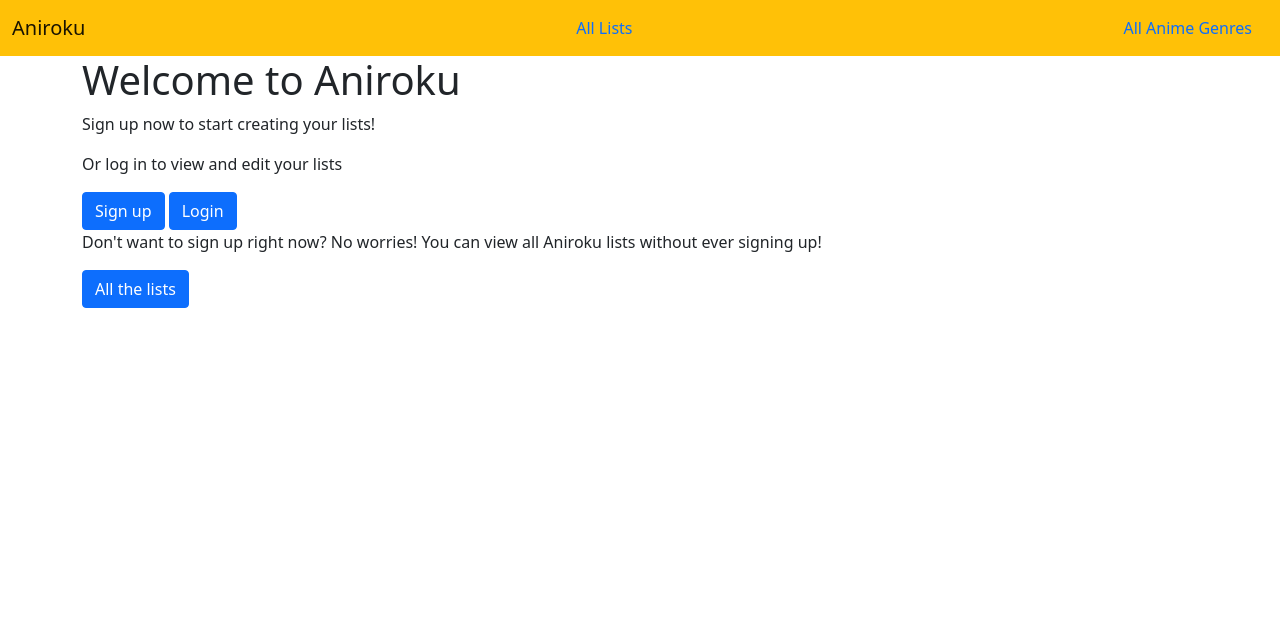
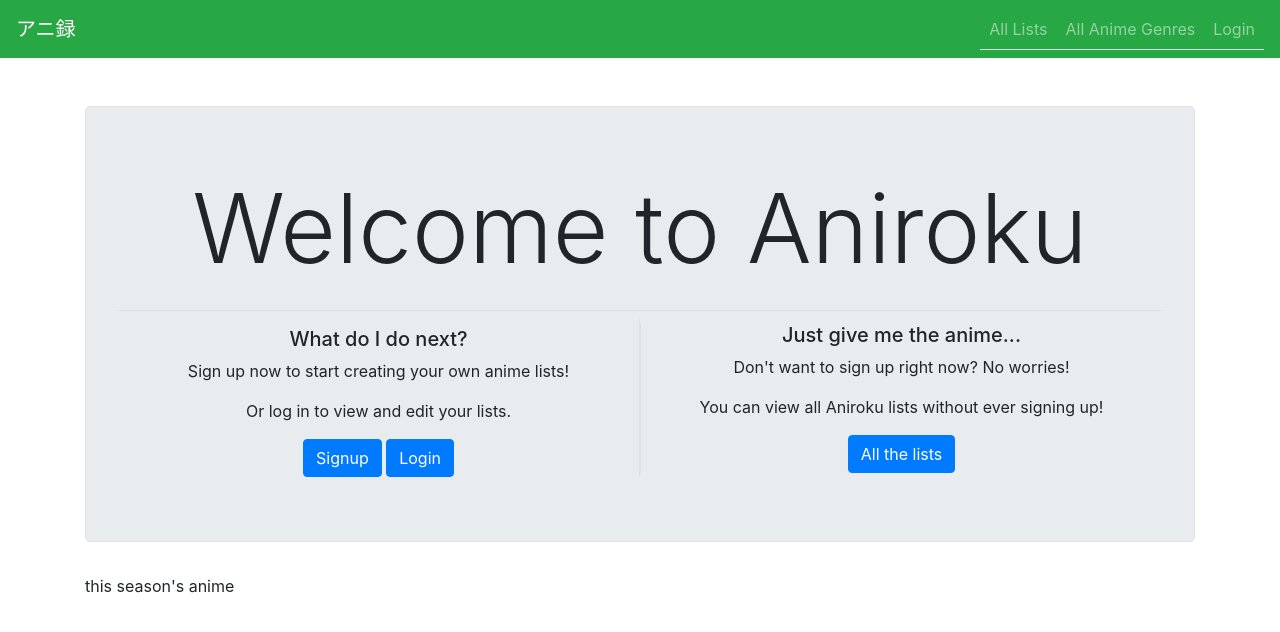
Before and after one commit to sfederma95/aniroku, a Flask app: page / in a window 1280 px wide. Shown: the top 632 px of the page. Run offline with Flask 2, Linux system fonts and the light colour scheme; parts of the project's set-up code (start-up, migrations or seed data) failed here and were passed over; some libraries are stand-ins or nearby versions.

Commit message:
working on styling homepage first

```diff
--- a/app.py
+++ b/app.py
@@ -1,27 +1,28 @@
-from secrets import SECRET_KEY, DATABASE_URL
-from flask import Flask, render_template, request, flash, redirect, session
+from flask import Flask, render_template, request, flash, redirect, session, abort
 from flask_debugtoolbar import DebugToolbarExtension
 from sqlalchemy.exc import IntegrityError
 import requests
 from flask_bcrypt import Bcrypt
 from genres import jikan_genres
-from funcs import get_anime_info, byRating, standardize
+from funcs import get_anime_info, byRating, standardize, send_email, make_list_entry, send_anime_recommendation, invalid_signup
+from funcs import app_funcs
 from flask_login import LoginManager, login_user, login_required, logout_user, current_user
 from flask_wtf.csrf import CSRFProtect
 from profanity_filter import ProfanityFilter
 import spacy
+from flask_mail import Mail, Message
+from sqlalchemy import and_
+from rake_nltk import Rake
 
 from forms import NewUserForm, LoginForm, ListForm, ListUpdateForm, AnimeEntryForm, CategoryForm, SuggestionForm, DeleteUserForm, UpdateUserForm, AddAnimeForm
 from models import db, connect_db, User, List, List_Entry, Comment, Category, Suggestion
 
 app = Flask(__name__)
+app.config.from_pyfile('config.py')
+app.register_blueprint(app_funcs)
 
-app.config['SQLALCHEMY_DATABASE_URI'] = DATABASE_URL
+mail=Mail(app)
 
-app.config['SQLALCHEMY_TRACK_MODIFICATIONS'] = False
-app.config['SQLALCHEMY_ECHO'] = False
-app.config['DEBUG_TB_INTERCEPT_REDIRECTS'] = False
-app.config['SECRET_KEY'] = SECRET_KEY
 toolbar = DebugToolbarExtension(app)
 csrf = CSRFProtect(app)
 bcrypt = Bcrypt()
@@ -37,6 +38,8 @@ pf = ProfanityFilter()
 nlp = spacy.load('en')
 profanity_filter = ProfanityFilter(nlps={'en': nlp})
 nlp.add_pipe(profanity_filter.spacy_component, last=True)
+
+r = Rake(max_length=1)
 
 @login_manager.user_loader
 def load_user(user_id):
@@ -69,16 +72,11 @@ def user_signup():
             )
                 db.session.commit()
                 login_user(user)
+                send_email(f'Welcome to Aniroku, {user.username}!', user.email, 'Create fun lists to share with your friends!')
                 return redirect(f"/my-lists/{user.id}")
             except IntegrityError:
                 db.session.rollback()
-                if User.query.filter(User.username == form.username.data).first() and User.query.filter(User.email == form.email.data).first():
-                    flash("Username already taken", 'danger')
-                    flash("Email is associated with another account", 'danger')
-                elif User.query.filter(User.email == form.email.data).first():
-                    flash("Email is associated with another account", 'danger')
-                else:
-                    flash("Username already taken", 'danger')
+                invalid_signup(form.username.data,form.email.data)
     return render_template('signup.html', form=form)
 
 
@@ -121,6 +119,7 @@ def create_list(user_id):
                         description=form.description.data, user_id=user.id)
                 db.session.add(new_list)
                 db.session.commit()
+                flash("List created successfully!", "success")
                 return redirect(f"/my-lists/{user.id}")
             except IntegrityError:
                 db.session.rollback()
@@ -158,6 +157,7 @@ def update_list(list_id):
                 curr_list.description = form.description.data or curr_list.description
                 db.session.add(curr_list)
                 db.session.commit()
+                flash("Your list was updated successfully!", "success")
                 return redirect(f'/lists/{curr_list.id}')
             except:
                 db.session.rollback()
@@ -174,7 +174,7 @@ def add_to_list(list_id):
     search = request.args.get('q')
     form = AnimeEntryForm()
     form.categories.choices = [(c.name, c.name)
-                              for c in Category.query.all()]
+                              for c in Category.query.all()] or [('None','None')]
     if not search:
         anime=None
     else:
@@ -184,24 +184,12 @@ def add_to_list(list_id):
         form.anime.choices = [(a['mal_id'], a['title'])
                               for a in anime['results']]
     if form.validate_on_submit():
-        anime_info = get_anime_info(form.anime.data)
-        if pf.is_profane(form.comments.data) == True:
-            flash('Please avoid using profanity!','danger')
+        already_on_list = List_Entry.query.filter(and_(List_Entry.anime_id==form.anime.data, List_Entry.list_id==curr_list.id)).first()
+        if already_on_list:
+            flash("This anime is already on your list!", "danger")
         else:
-            try:
-                entry = List_Entry(list_id=curr_list.id, anime_id=form.anime.data,
-                           rating=form.rating.data or 0, anime_title=anime_info['anime_title'],
-                           anime_img_url=anime_info['anime_img_url'],anime_type=anime_info['anime_type'],
-                           anime_genres=anime_info['anime_genres'], categories=form.categories.data)
-                db.session.add(entry)
-                db.session.commit()
-                comment = Comment(entry_id=entry.id, entry_owner=True, text=form.comments.data or 'No comment by owner.', username=curr_list.users.username)
-                db.session.add(comment)
-                db.session.commit()
-                return redirect(f'/lists/{curr_list.id}/add')
-            except IntegrityError:
-                db.session.rollback()
-                flash("This anime is already on your list!", "danger")
+            make_list_entry(form.anime.data,curr_list.id,form.rating.data,form.categories.data)
+            flash("This anime has been added to your list!", "success")
     return render_template('list-addition.html', form=form, curr_list=curr_list, anime=anime)
 
 @app.route('/<list_id>/<entry_id>/remove',methods=['POST'])
@@ -214,6 +202,7 @@ def remove_from_list(list_id,entry_id):
         return redirect("/login")
     db.session.delete(entry)
     db.session.commit()
+    flash("This title was removed from your list!", "success")
     return redirect(f'/lists/{curr_list.id}')
 
 @app.route('/<list_id>/<entry_id>/update',methods=['POST'])
@@ -229,6 +218,7 @@ def update_entry(list_id,entry_id):
     entry.rating = request.form['rating'] or entry.rating
     db.session.add(entry)
     db.session.commit()
+    flash("Your entry has been updated!", "success")
     return redirect(f'/lists/{curr_list.id}')
 
 @app.route('/lists/<list_id>/delete',methods=['POST'])
@@ -240,6 +230,7 @@ def delete_list(list_id):
         return redirect("/login")
     db.session.delete(curr_list)
     db.session.commit()
+    flash("Your list was deleted successfully!", "success")
     return redirect(f'/my-lists/{curr_list.users.id}')
 
 @app.route('/genres')
@@ -247,7 +238,7 @@ def get_all_genres():
     genres = jikan_genres
     return render_template('all-genres.html',genres=genres)
 
-@app.route('/genres/<genre_id>')
+@app.route('/genres/<genre_id>', methods=['GET','POST'])
 def get_genre_by_id(genre_id):
     form = AddAnimeForm()
     resp = requests.get(f'https://api.jikan.moe/v3/genre/anime/{genre_id}')
@@ -256,66 +247,43 @@ def get_genre_by_id(genre_id):
         form.anime.choices = [(a['mal_id'], a['title'])
                               for a in anime_genre['anime'][:20]]
         form.list_id.choices=[(l.id,l.name) for l in current_user.user_lists]
+    if form.validate_on_submit():
+        curr_list = List.query.get_or_404(form.list_id.data)
+        if current_user.id != curr_list.users.id:
+            flash("Access unauthorized.", "danger")
+            return redirect("/login")
+        already_on_list = List_Entry.query.filter(and_(List_Entry.anime_id==form.anime.data, List_Entry.list_id==curr_list.id)).first()
+        if already_on_list:
+            flash("This anime is already on your list!", "danger")
+        else:
+            make_list_entry(form.anime.data,curr_list.id,rating=0,categories=None)
+            flash("This anime has been added to your list!", "success")
     return render_template('show-genre.html',anime_genre=anime_genre, form=form)
 
-@app.route('/genres/<genre_id>/add', methods=['POST'])
-@login_required
-def add_from_genres(genre_id):
-    form=AddAnimeForm()
-    curr_list = List.query.get_or_404(form.list_id.data)
-    if current_user.id != curr_list.users.id:
-        flash("Access unauthorized.", "danger")
-        return redirect("/login")
-    anime_info = get_anime_info(form.anime.data)
-    try:
-        entry = List_Entry(list_id=curr_list.id, anime_id=form.anime.data,
-                           rating=0, anime_title=anime_info['anime_title'],
-                           anime_img_url=anime_info['anime_img_url'],anime_type=anime_info['anime_type'],
-                           anime_genres=anime_info['anime_genres'])
-        db.session.add(entry)
-        db.session.commit()
-        flash("Added successfully!", "success")
-        return redirect(f'/genres/{genre_id}')
-    except IntegrityError:
-        db.session.rollback()
-        flash("This anime is already on your list!", "danger")
-        return redirect(f'/genres/{genre_id}')
-
-@app.route('/<anime_id>/recommendations')
+@app.route('/<anime_id>/recommendations', methods=['GET','POST'])
 def get_recommendations(anime_id):
     form = AddAnimeForm()
     resp = requests.get(f'https://api.jikan.moe/v3/anime/{anime_id}/recommendations')
-    this_anime = get_anime_info(anime_id)
     recommendations = resp.json()
+    if recommendations['recommendations'] == []:
+        abort(404)
+    curr_title = request.args.get('t')
     if current_user.get_id()!=None:
         form.anime.choices = [(a['mal_id'], a['title'])
                               for a in recommendations['recommendations']]
         form.list_id.choices=[(l.id,l.name) for l in current_user.user_lists]
-    return render_template('show-recommended.html',recommendations=recommendations, form=form, this_anime=this_anime)
-
-@app.route('/recommendations/add', methods=['POST'])
-@login_required
-def add_from_recommendations():
-    form=AddAnimeForm()
-    curr_list = List.query.get_or_404(form.list_id.data)
-    if current_user.id != curr_list.users.id:
-        flash("Access unauthorized.", "danger")
-        return redirect("/login")
-    anime_info = get_anime_info(form.anime.data)
-    try:
-        entry = List_Entry(list_id=curr_list.id, anime_id=form.anime.data,
-                           rating=0, anime_title=anime_info['anime_title'],
-                           anime_img_url=anime_info['anime_img_url'],anime_type=anime_info['anime_type'],
-                           anime_genres=anime_info['anime_genres'])
-        db.session.add(entry)
-        db.session.commit()
-        flash("Added successfully!", "success")
-        return redirect(f'/lists/{curr_list.id}')
-    except IntegrityError:
-        db.session.rollback()
-        flash("This anime is already on your list!", "danger")
-        return redirect(f'/{request.form["anime-id"]}/recommendations')
-
+    if form.validate_on_submit():
+        curr_list = List.query.get_or_404(form.list_id.data)
+        if current_user.id != curr_list.users.id:
+            flash("Access unauthorized.", "danger")
+            return redirect("/login")
+        already_on_list = List_Entry.query.filter(and_(List_Entry.anime_id==form.anime.data, List_Entry.list_id==curr_list.id)).first()
+        if already_on_list:
+            flash("This anime is already on your list!", "danger")
+        else:
+            make_list_entry(form.anime.data,curr_list.id,rating=0,categories=None)
+            flash("This anime has been added to your list!", "success")
+    return render_template('show-recommended.html',recommendations=recommendations, form=form, curr_title=curr_title)
 
 @app.route('/category/new', methods=['GET', 'POST'])
 @login_required
@@ -331,6 +299,7 @@ def create_category():
                 category = Category(name=category_name)
                 db.session.add(category)
                 db.session.commit()
+                flash("Your category was added successfully!", "success")
                 return redirect(f"/my-lists/{current_user.id}")
             except IntegrityError:
                 db.session.rollback()
@@ -358,13 +327,8 @@ def make_suggestion(list_id):
         if pf.is_profane(form.comment.data) == True:
             flash('Please avoid using profanity!','danger')
         else:
-            resp2 = requests.get(f'https://api.jikan.moe/v3/anime/{form.anime.data}/')
-            anime_by_id = resp2.json()
-            suggestion=Suggestion(list_id=curr_list.id,anime_id=form.anime.data,
-            anime_title=anime_by_id['title'],mal_url=anime_by_id['url'],
-            comment=form.comment.data or 'No comment from suggester.', username=current_user.username)
-            db.session.add(suggestion)
-            db.session.commit()
+            send_anime_recommendation(anime,form.anime.data,form.comment.data,current_user.username,curr_list)
+            flash(f'{curr_list.users.username} will see your recommendation in their inbox!','success')
             return redirect(f'/lists/{curr_list.id}')
     return render_template('suggest-form.html',form=form,curr_list=curr_list,anime=anime)
 
@@ -385,21 +349,15 @@ def add_from_inbox(suggestion_id):
     if current_user.id != curr_list.users.id:
         flash("Access unauthorized.", "danger")
         return redirect("/login")
-    anime_info = get_anime_info(request.form['anime-id'])
-    try:
-        entry = List_Entry(list_id=curr_list.id, anime_id=anime_info['anime_id'],
-                           rating=0, anime_title=anime_info['anime_title'],
-                           anime_img_url=anime_info['anime_img_url'],anime_type=anime_info['anime_type'],
-                           anime_genres=anime_info['anime_genres'])
-        db.session.add(entry)
+    already_on_list = List_Entry.query.filter(and_(List_Entry.anime_id==request.form['anime-id'], List_Entry.list_id==curr_list.id)).first()
+    if already_on_list:
+        flash("This anime is already on your list!", "danger")
+    else:
+        make_list_entry(request.form['anime-id'],curr_list.id,rating=0,categories=None)
         db.session.delete(suggestion)
         db.session.commit()
-        flash("Added successfully!", "success")
-        return redirect(f'/{curr_list.id}/suggestion-inbox')
-    except IntegrityError:
-        db.session.rollback()
-        flash("This anime is already on your list!", "danger")
-        return redirect(f'/{curr_list.id}/suggestion-inbox')
+        flash("This anime has been added to your list!", "success")
+    return redirect(f'/{curr_list.id}/suggestion-inbox')
 
 @app.route('/suggestions/<suggestion_id>/remove',methods=['POST'])
 @login_required
@@ -410,6 +368,7 @@ def delete_suggestion(suggestion_id):
         return redirect("/login")
     db.session.delete(suggestion)
     db.session.commit()
+    flash("Deleted successfully!", "success")
     return redirect(f'/{suggestion.lists.id}/suggestion-inbox')
 
 @app.route('/<list_id>/<entry_id>/add-comment',methods=['POST'])
@@ -426,9 +385,15 @@ def new_comment(list_id,entry_id):
             entry_owner = True
         else:
             entry_owner = False
-        comment = Comment(entry_id=entry.id,text=comment_data,username=current_user.username,entry_owner=entry_owner)
+        if request.form.get('spoiler') == None:
+            spoiler = False
+        else:
+            spoiler = True
+        comment = Comment(entry_id=entry.id,text=comment_data,username=current_user.username,entry_owner=entry_owner,spoiler=spoiler, user_id=current_user.id)
         db.session.add(comment)
         db.session.commit()
+        flash("Posted!", "success")
+        send_email('You have a new discussion comment!',curr_list.users.email,f'Check out your comments: {comment.text} --by {comment.username}')
     return redirect(f'/lists/{curr_list.id}')
 
 @app.route('/users/<user_id>/delete', methods=['GET', 'POST'])
@@ -445,6 +410,7 @@ def delete_user(user_id):
             db.session.delete(user)
             db.session.commit()
             logout_user()
+            flash("Sorry to see you go! Your account has been successfully deleted", "success")
             return redirect('/')
         flash("Invalid credentials.", 'danger')
     return render_template('delete-user.html', form=form)
@@ -468,6 +434,7 @@ def update_user(user_id):
                     curr_user.password = hashed_pass or curr_user.password
                 db.session.add(curr_user)
                 db.session.commit()
+                flash("Your account was updated successfully!", "success")
                 return redirect(f'/my-lists/{curr_user.id}')
             except IntegrityError:
                 db.session.rollback()
--- a/forms.py
+++ b/forms.py
@@ -35,8 +35,6 @@ class ListUpdateForm(FlaskForm):
 
 class AnimeEntryForm(FlaskForm):
     anime = SelectField('Anime to be added', coerce=int)
-    comments = TextAreaField('Your thoughts on this anime', validators=[
-                             Optional(), Length(max=80)])
     rating = IntegerField('Your personal rating', validators=[
                           Optional(), NumberRange(min=1, max=10)])
     categories =SelectMultipleField('Categories to assign', coerce=str)
--- a/models.py
+++ b/models.py
@@ -71,6 +71,7 @@ class List_Entry(db.Model):
     anime_title = db.Column(db.Text, nullable=False)
     anime_img_url = db.Column(db.Text, nullable=False)
     anime_type = db.Column(db.Text, nullable=False)
+    anime_synopsis = db.Column(db.Text, nullable=False)
     anime_genres = db.Column(db.ARRAY(db.String),nullable=False)
     categories = db.Column(db.ARRAY(db.String),nullable=True)
     rating = db.Column(db.Integer)
@@ -85,7 +86,9 @@ class Comment(db.Model):
     text = db.Column(db.Text,nullable=False, default='No comment by owner.')
     username = db.Column(db.Text, db.ForeignKey(
         'users.username',ondelete='SET NULL'), nullable=True)
-    # spoiler = db.Column(db.Boolean,nullable=False)
+    user_id = db.Column(db.Integer, db.ForeignKey(
+        'users.id',ondelete='SET NULL'), nullable=True)
+    spoiler = db.Column(db.Boolean,nullable=False)
 
 class Category(db.Model):
     __tablename__='categories'
--- a/static/app.js
+++ b/static/app.js
@@ -61,3 +61,7 @@ $('button.cancel-comment').on('click', function() {
 $('#clear-filter').on('click', function() {
 	$('.listed-anime').attr('hidden', false);
 });
+
+$('.spoiler-toggle').on('click', function() {
+	$(this).next().toggleClass('spoiler');
+});
--- a/static/styles.css
+++ b/static/styles.css
@@ -39,3 +39,7 @@
 	padding: 6px 0 0 12px;
 	white-space: nowrap;
 }
+
+p.spoiler {
+	filter: blur(3px);
+}
--- a/templates/all-lists.html
+++ b/templates/all-lists.html
@@ -4,7 +4,7 @@
     <h1>Check out all the cool lists already out there!</h1>
     {%for list in lists%}
         <p><a href='/lists/{{list.id}}'>{{list.name}}</a></p>
-        <p>-- by {{list.users.username}}</p>
+        <p>-- by <a href='/{{list.users.id}}/lists'>{{list.users.username}}</a></p>
     {%endfor%}
     <a href="/login" class="btn btn-primary">Login</a>
     <a href="/signup" class="btn btn-primary">Sign Up</a>
--- a/templates/base.html
+++ b/templates/base.html
@@ -4,29 +4,39 @@
     <meta charset="UTF-8">
     <meta name="viewport" content="width=device-width, initial-scale=1.0">
     <title>{% block title %}{% endblock %}</title>
-    <link href="https://cdn.jsdelivr.net/npm/bootstrap@5.0.0-beta2/dist/css/bootstrap.min.css" rel="stylesheet" integrity="sha384-BmbxuPwQa2lc/FVzBcNJ7UAyJxM6wuqIj61tLrc4wSX0szH/Ev+nYRRuWlolflfl" crossorigin="anonymous">
+    <link rel="stylesheet" href="https://cdn.jsdelivr.net/npm/bootstrap@4.6.0/dist/css/bootstrap.min.css" integrity="sha384-B0vP5xmATw1+K9KRQjQERJvTumQW0nPEzvF6L/Z6nronJ3oUOFUFpCjEUQouq2+l" crossorigin="anonymous">
     <link rel="stylesheet" href="/static/styles.css">
     <script src="https://unpkg.com/jquery"></script>
 </head>
 <body>
-    <nav class="navbar navbar-light bg-warning">
-        <div class="container-fluid">
-          <a class="navbar-brand mb-0 h1" href='/'>Aniroku</a>
-          <a class="nav-link" href="/lists">All Lists</a>
-          <a class="nav-link" href="/genres">All Anime Genres</a>
-          {%if current_user.is_active != False%}
-          <a class="nav-link" href="/my-lists/{{current_user.id}}">My Lists</a>
-          <a class="nav-link " href="/logout">Logout</a>
-          {%endif%}
+    <nav class="navbar navbar-expand-lg navbar-dark bg-success">
+        <a class="navbar-brand" href="/">アニ録</a>
+        <button class="navbar-toggler" type="button" data-toggle="collapse" data-target="#navbarNavAltMarkup" aria-controls="navbarNavAltMarkup" aria-expanded="false" aria-label="Toggle navigation">
+          <span class="navbar-toggler-icon"></span>
+        </button>
+        <div class="collapse navbar-collapse" id="navbarNavAltMarkup">
+          <ul class="navbar-nav nav-tabs ml-auto">
+            <li class='nav-item'><a class="nav-link" href="/lists">All Lists</a></li>
+            <li class='nav-item'><a class="nav-link" href="/genres">All Anime Genres</a></li>
+            {%if current_user.is_active != False%}
+            <li class='nav-item'><a class='nav-link' href="/category/new">New Category</a></li>
+            <li class='nav-item'><a class="nav-link "href='/my-lists/{{current_user.id}}'>{{ current_user.username }}'s Lists</a></li>
+            <li class='nav-item'><a class="nav-link " href="/logout">Logout</a></li>
+            {%elif current_user.is_active==False%}
+            <li class='nav-item'><a class='nav-link' href="/login">Login</a></li>
+            {%endif%}
+          </ul>
         </div>
-    </nav>
-    <div class='container'>
+      </nav>
+    <div class='container-fluid'>
         {% for category, message in get_flashed_messages(with_categories=True) %}
         <div class="alert alert-{{ category }}">{{ message }}</div>
         {% endfor %}
         {% block content %}{% endblock %}
     </div>
 
+    <script src="https://code.jquery.com/jquery-3.5.1.slim.min.js" integrity="sha384-DfXdz2htPH0lsSSs5nCTpuj/zy4C+OGpamoFVy38MVBnE+IbbVYUew+OrCXaRkfj" crossorigin="anonymous"></script>
+    <script src="https://cdn.jsdelivr.net/npm/bootstrap@4.6.0/dist/js/bootstrap.bundle.min.js" integrity="sha384-Piv4xVNRyMGpqkS2by6br4gNJ7DXjqk09RmUpJ8jgGtD7zP9yug3goQfGII0yAns" crossorigin="anonymous"></script>
     <script src='/static/app.js'></script>
 </body>
 </html>
--- a/templates/home.html
+++ b/templates/home.html
@@ -1,11 +1,23 @@
 {% extends 'base.html' %}
 {% block title %}Homepage{% endblock %}
 {% block content %}
-    <h1>Welcome to Aniroku</h1>
-    <p>Sign up now to start creating your lists!</p>
-    <p>Or log in to view and edit your lists</p>
-    <a href="/signup" class="btn btn-primary">Sign up</a>
-    <a href="/login" class="btn btn-primary">Login</a>
-    <p>Don't want to sign up right now? No worries! You can view all Aniroku lists without ever signing up!</p>
-    <a href="/lists" class="btn btn-primary">All the lists</a>
+<div class='container mt-5'>
+    <div class='jumbotron row mx-auto border'>
+        <h1 class='display-1 col-12 text-center pb-4 border-bottom'>Welcome to Aniroku</h1>
+        <div class='col my-auto text-center border-right pt-2'>
+            <h5 class='display-5'>What do I do next?</h4>
+            <p>Sign up now to start creating your own anime lists!</p>
+            <p>Or log in to view and edit your lists.</p>
+            <a href="/signup" class="btn btn-primary">Signup</a>
+            <a href="/login" class="btn btn-primary">Login</a>
+        </div>
+        <div class='col my-auto text-center border-left'>
+            <h5 class='display-5'>Just give me the anime...</h4>
+            <p>Don't want to sign up right now? No worries!</p>
+            <p>You can view all Aniroku lists without ever signing up!</p>
+            <a href="/lists" class="btn btn-primary">All the lists</a>
+        </div>
+    </div>
+    <div>this season's anime</div>
+</div>
 {% endblock %}
--- a/templates/show-genre.html
+++ b/templates/show-genre.html
@@ -4,7 +4,7 @@
 {% block content %}
 <h1>{{anime_genre['mal_url']['name']}}:</h1>
 {%if current_user.is_active != False%}
-      <form method="POST" action="/genres/{{anime_genre['mal_url']['mal_id']}}/add">
+      <form method="POST">
         {{ form.hidden_tag() }}
         {% for field in form if field.widget.input_type != 'hidden' %}
           {% for error in field.errors %}
@@ -22,7 +22,7 @@
       <div class="card mb-3 col-3">
           <img style='max-height:250px;' src="{{anime['image_url']}}">
           <div class="card-body">
-              <h5 class="card-title"><a href='/{{anime.mal_id}}/recommendations'>{{anime['title']}}</a></h5>
+              <h5 class="card-title"><a href='/{{anime.mal_id}}/recommendations?t={{anime["title"]}}'>{{anime['title']}}</a></h5>
               <a href="{{anime['url']}}" class="card-text"><small class="text-muted">Link</small></a>
           </div>
       </div>
```
Also changed, not shown: config.py (added, +16 -0 lines), funcs.py (+63 -1 lines), notes.txt (+4 -3 lines), templates/show-list.html (+12 -5 lines), templates/show-recommended.html (+3 -5 lines), static/images/aniroku-text.png (added), templates/all-genres.html (line endings or trailing spaces).
